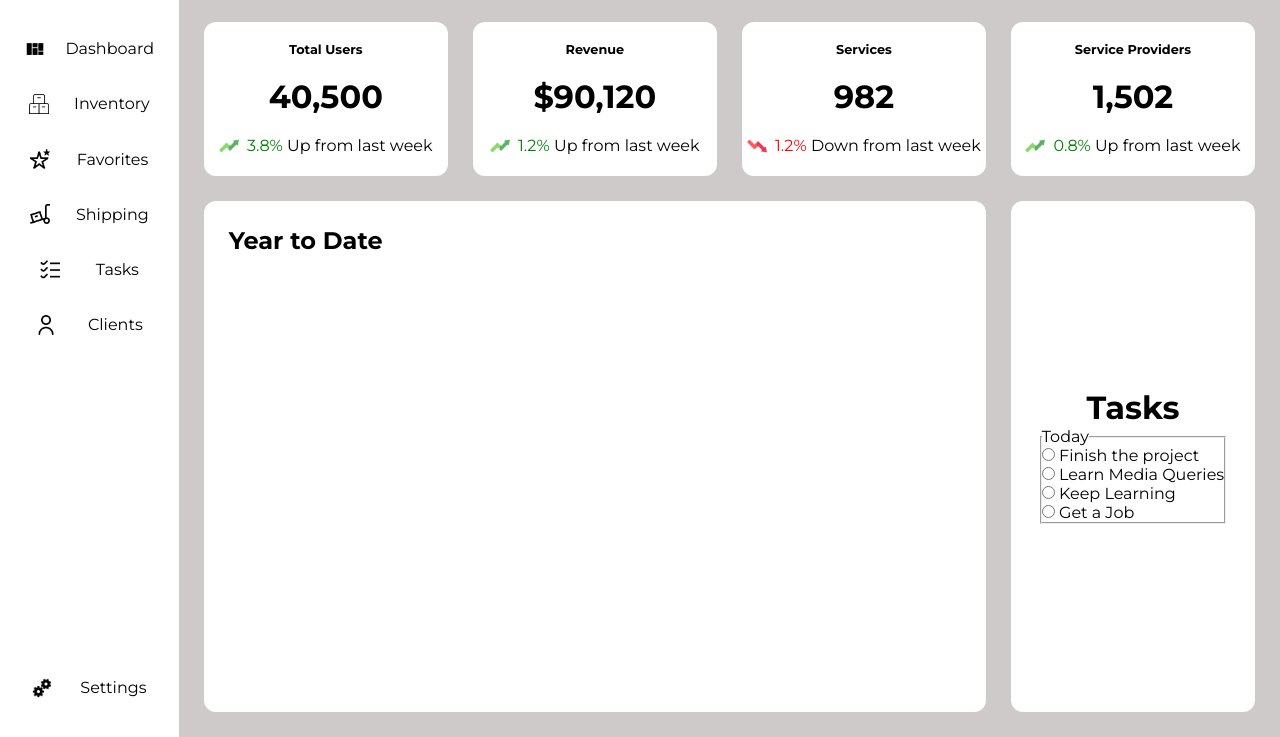
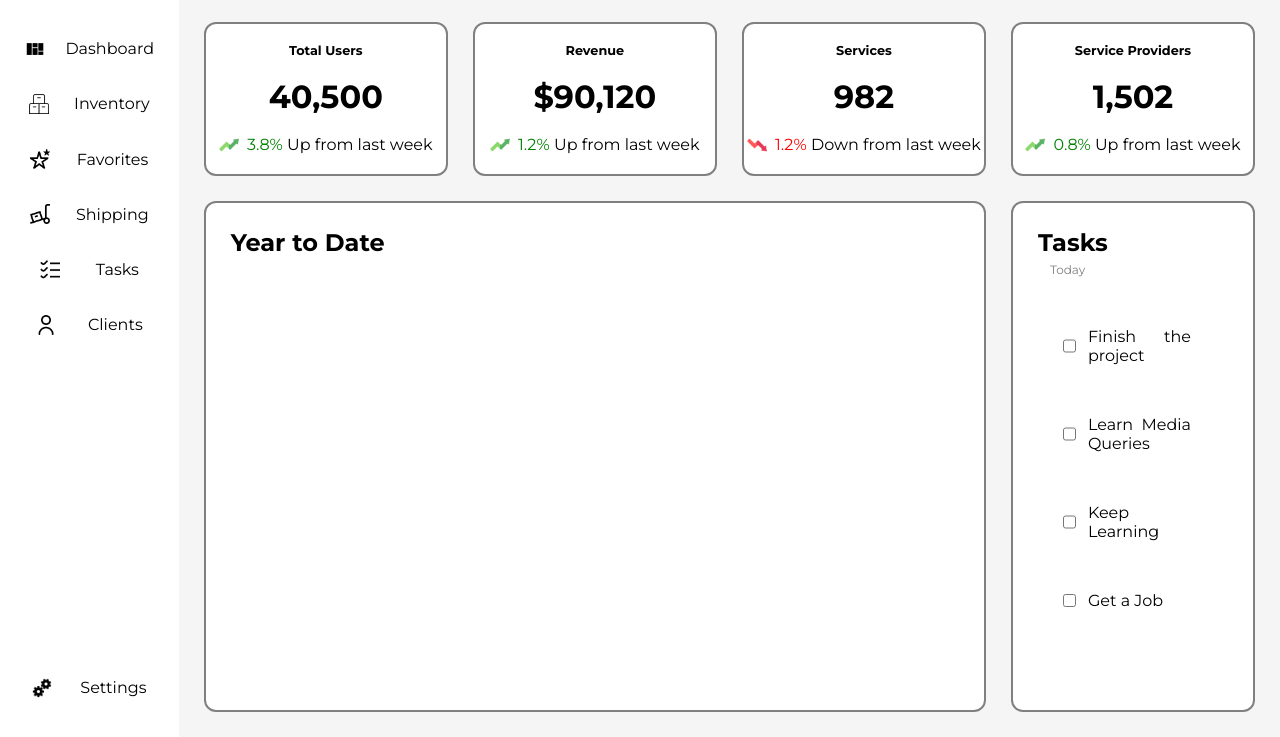
Before and after one commit to LamarcheEduardo/TOP-admin-dashboard, a plain HTML site: page index.html in a window 1280 px wide. Shown: the part 93-830 px from the top of the page. Drawn offline with Linux system fonts and the light colour scheme; files whose address does not match are found by name.

Commit message:
html and css ready

```diff
--- a/index.html
+++ b/index.html
@@ -41,8 +41,8 @@
                         <li> <img src="./img/icons8-services-50.png" class="nav-icons" alt="" srcset=""> Settings</li>
                     </ul>
                 </div>
+                <div class="grid-container">
 
-                <div class="grid-container">
                     <div class="grid-item grid-item-1">
                         <h4 class="total-users-text">Total Users</h4>
                         <h1 class="total-users">40,500</h1>
@@ -73,28 +73,29 @@
                     </div>
                     <div class="grid-item grid-item-6">
                         <div>
-                        <h1>Tasks</h1>
+                        <h2 class="title-task">Tasks</h2>
+                        <p class="small-title">Today</p>
                     </div>
-                    <div>
-                        <fieldset>
-                            <legend>Today</legend>
-                            <div>
-                                <input type="radio" id="first-task"></input>
-                                <label for="first-task"> Finish the project </label>
+                    <div class="check-list">
+
+
+                            <div class="input">
+                                    <input type="checkbox" id="first-task" name="dashboard"></input>
+                                    <label for="first-task"> Finish the project</label>
                             </div>
-                            <div>
-                                <input type="radio" id="second-task"></input>
+                            <div class="input">
+                                <input type="checkbox" id="second-task" name="dashboard"></input>
                                 <label for="second-task"> Learn Media Queries </label>
                             </div>
-                            <div>
-                                <input type="radio" id="first-task"></input>
+                            <div class="input">
+                                <input type="checkbox" id="first-task" name="dashboard"></input>
                                 <label for="first-task"> Keep Learning </label>
                             </div>
-                            <div>
-                                <input type="radio" id="first-task"></input>
+                            <div class="input">
+                                <input type="checkbox" id="first-task" name="dashboard"></input>
                                 <label for="first-task"> Get a Job </label>
                             </div>
-                        </fieldset>
+
                     </div>
                     </div>
                 </div>
--- a/style.css
+++ b/style.css
@@ -9,7 +9,7 @@
 }
 
 body {
-    display: grid;
+
 }
 
 /* Logo, Searchbar and Account info*/
@@ -82,6 +82,7 @@ body {
 
 .avatar-icon {
     width: 50px;
+
 }
 
 .login-panel {
@@ -143,7 +144,7 @@ ul li {
 
 li:hover {
     color: white;
-    background-color: rgb(45, 45, 223);
+    background-color: rgb(81, 81, 226);
     fill: #fff;
 
 
@@ -170,7 +171,7 @@ li:hover {
 }
 
 main {
-    background: rgb(207, 202, 202);
+    background: whitesmoke;
     display: flex;
     width: 100vw;
 }
@@ -181,6 +182,7 @@ main {
     display: flex;
     justify-content: center;
     align-items: center;
+    border: 2px solid gray;
 
 
 
@@ -262,15 +264,63 @@ main {
     padding: 25px;
 }
 
-.grid-item-5-text {
+
+.grid-item-6 {
+
+    display: flex;
+    flex-direction: column;
+    justify-content: flex-start;
+    align-items: flex-start;
+    grid-row: 3/9;
+    grid-column: 7/9;
+    padding: 25px;
+}
+
+
+.title-task {
+
+
 
 }
 
-.grid-item-6 {
+.small-title {
+    font-size: 12px;
+    margin-top: 5px;
+    margin-left: 12px;
+    color: gray;
+}
+
+.check-list {
+
     display: flex;
+    align-items: space-around;
+    justify-content: flex-start;
     flex-direction: column;
-    justify-content: center;
-    align-items: center;
-    grid-row: 3/9;
-    grid-column: 7/9;
+    margin-top: 25px;
+
+
+
 }
+
+.input {
+    margin-right: 12px;
+    display: flex;
+    text-align: justify;
+    padding: 25px;
+
+
+
+
+}
+
+
+.input label {
+    cursor: pointer;
+    margin-left: 12px;
+    cursor: pointer;
+}
+
+
+.input input {
+    cursor: pointer;
+}
```
